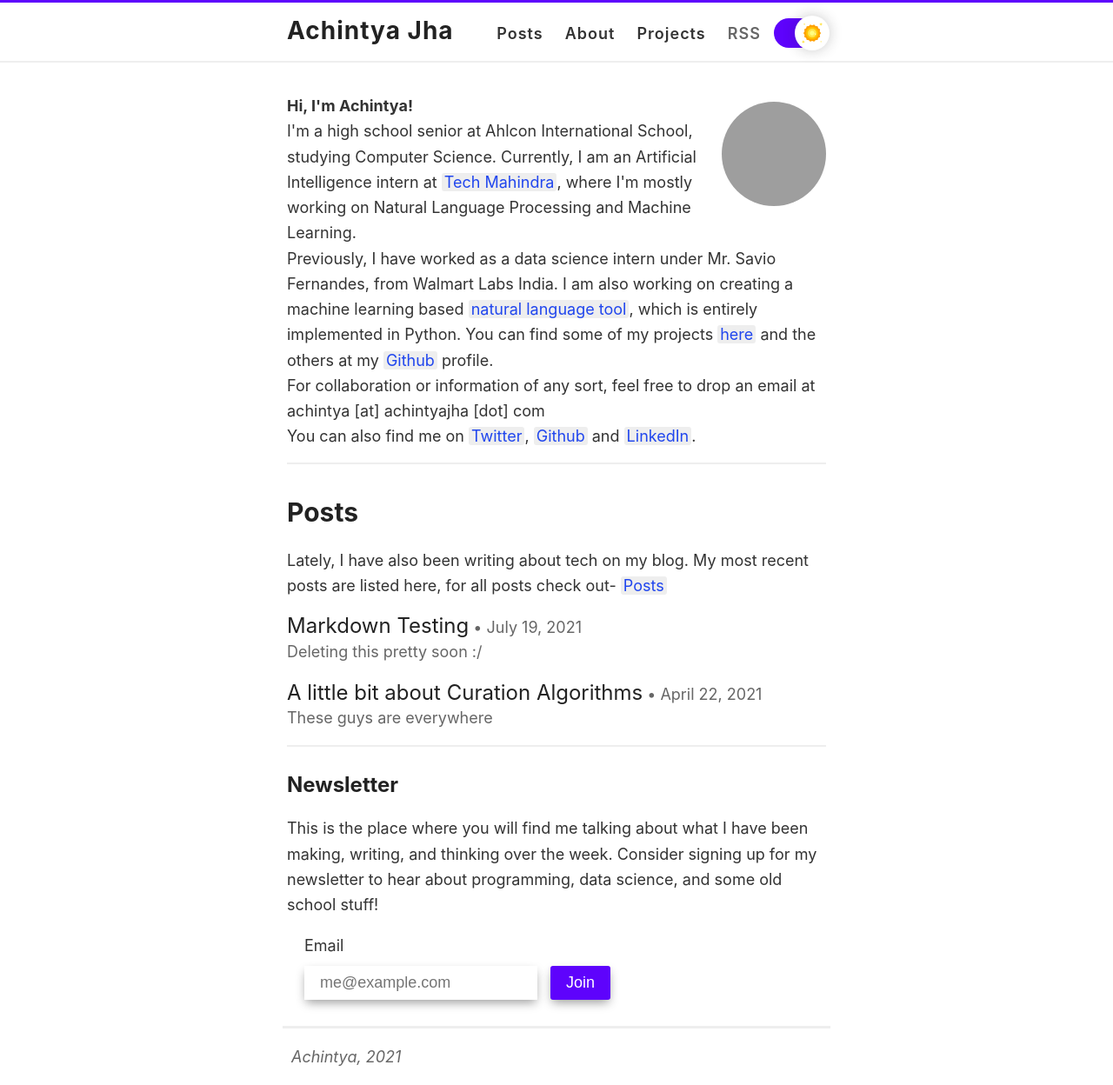
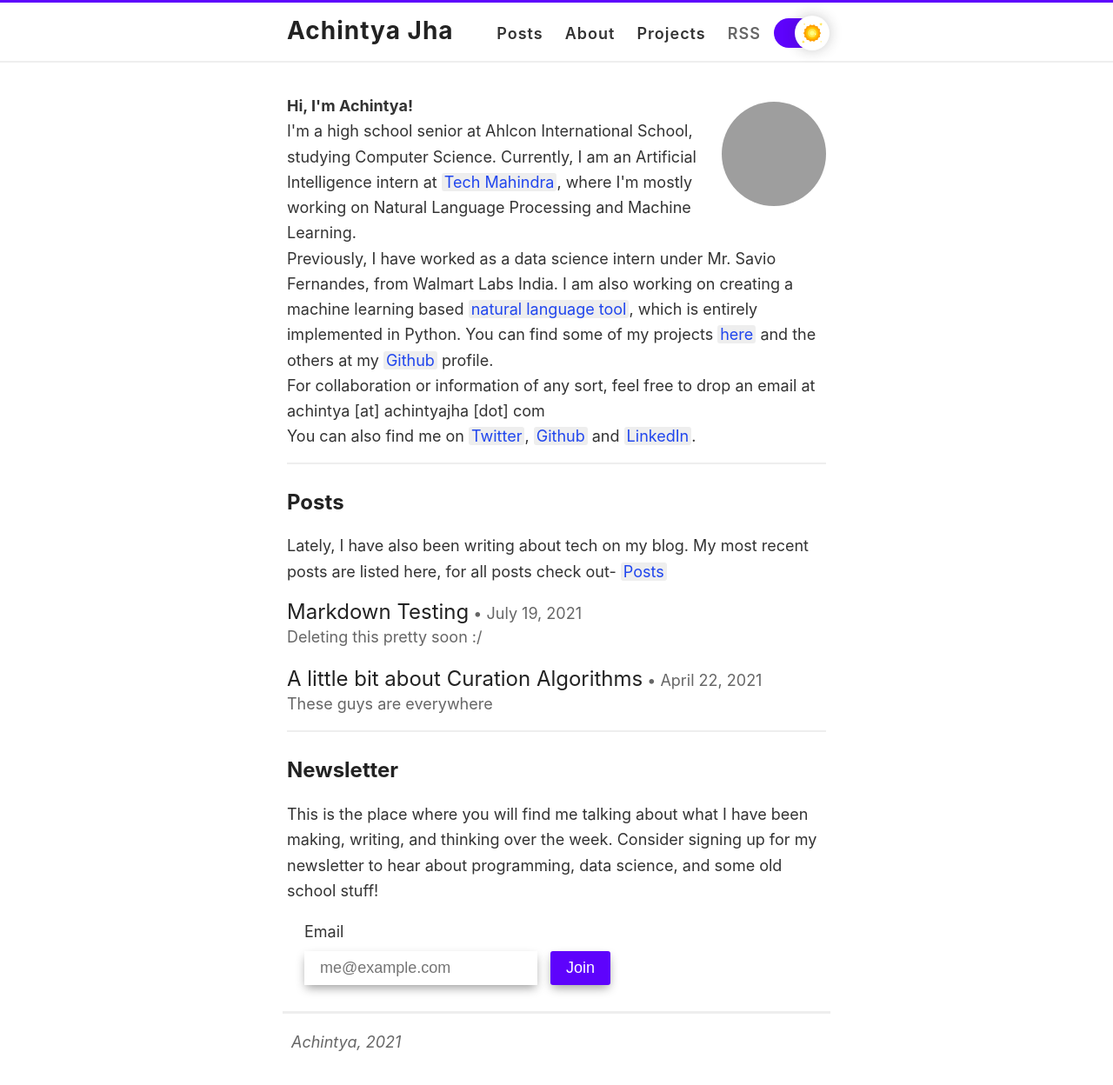
Before and after one commit to achntj/achintyajha.github.io, a Jekyll site: the page built from index.html, in a window 1280 px wide. Shown: the whole page at 87% size. Built offline with Jekyll 4.4.1, drawn with Linux system fonts in a browser that asks for light colours; grey boxes are pictures that could not be loaded.

Commit message:
reorder home

```diff
--- a/index.html
+++ b/index.html
@@ -27,7 +27,7 @@ layout: default
 </div>
 
 <div class="posts">
-  <h1>Posts</h1>
+  <h2>Posts</h2>
   <p>Lately, I have also been writing about tech on my blog. My most recent posts are listed here, for all posts check out- <a href="{{ site.baseurl }}/posts">Posts</a></p>
   {% for post in site.posts limit:5%}
   <article class="post">
```
